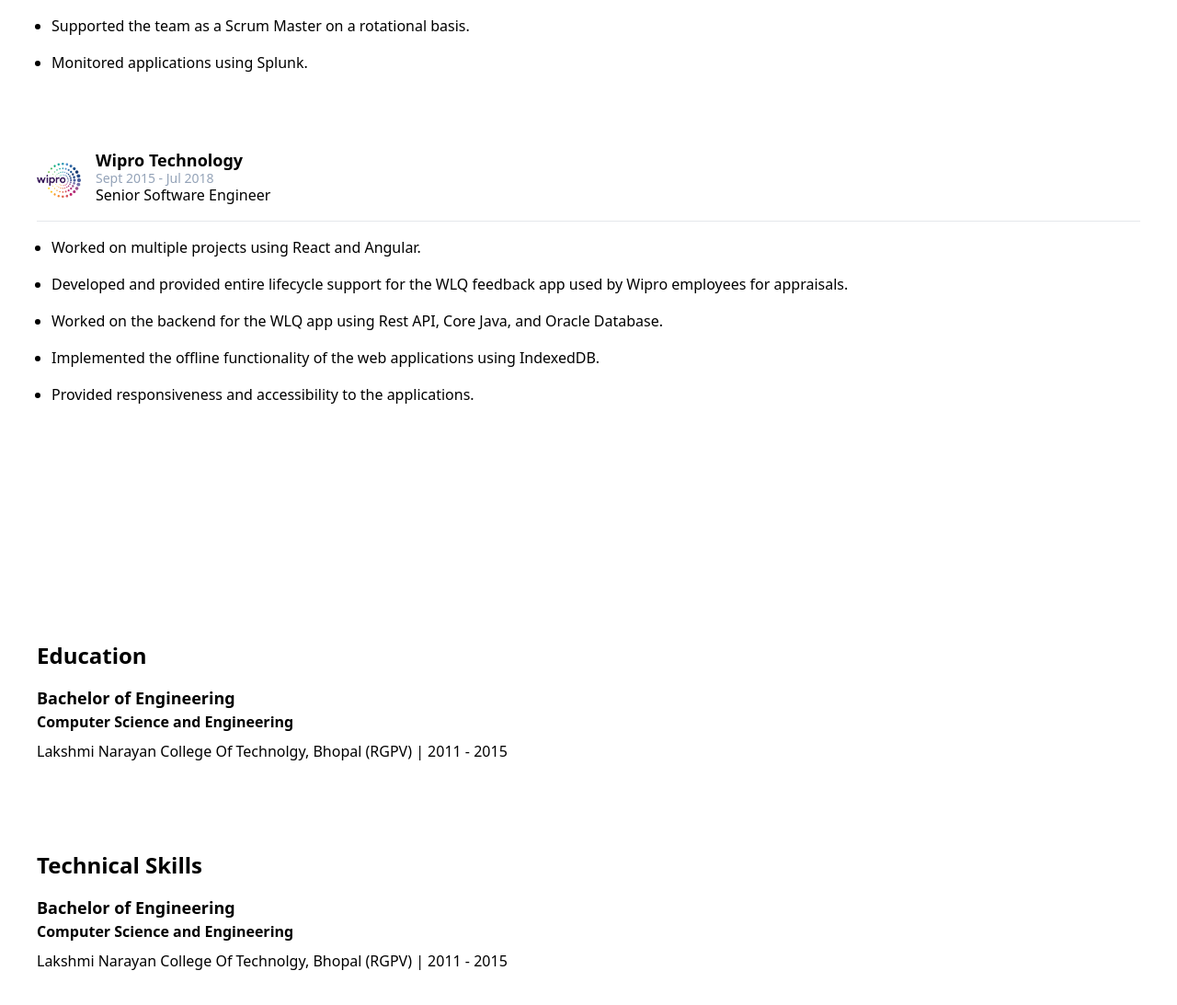
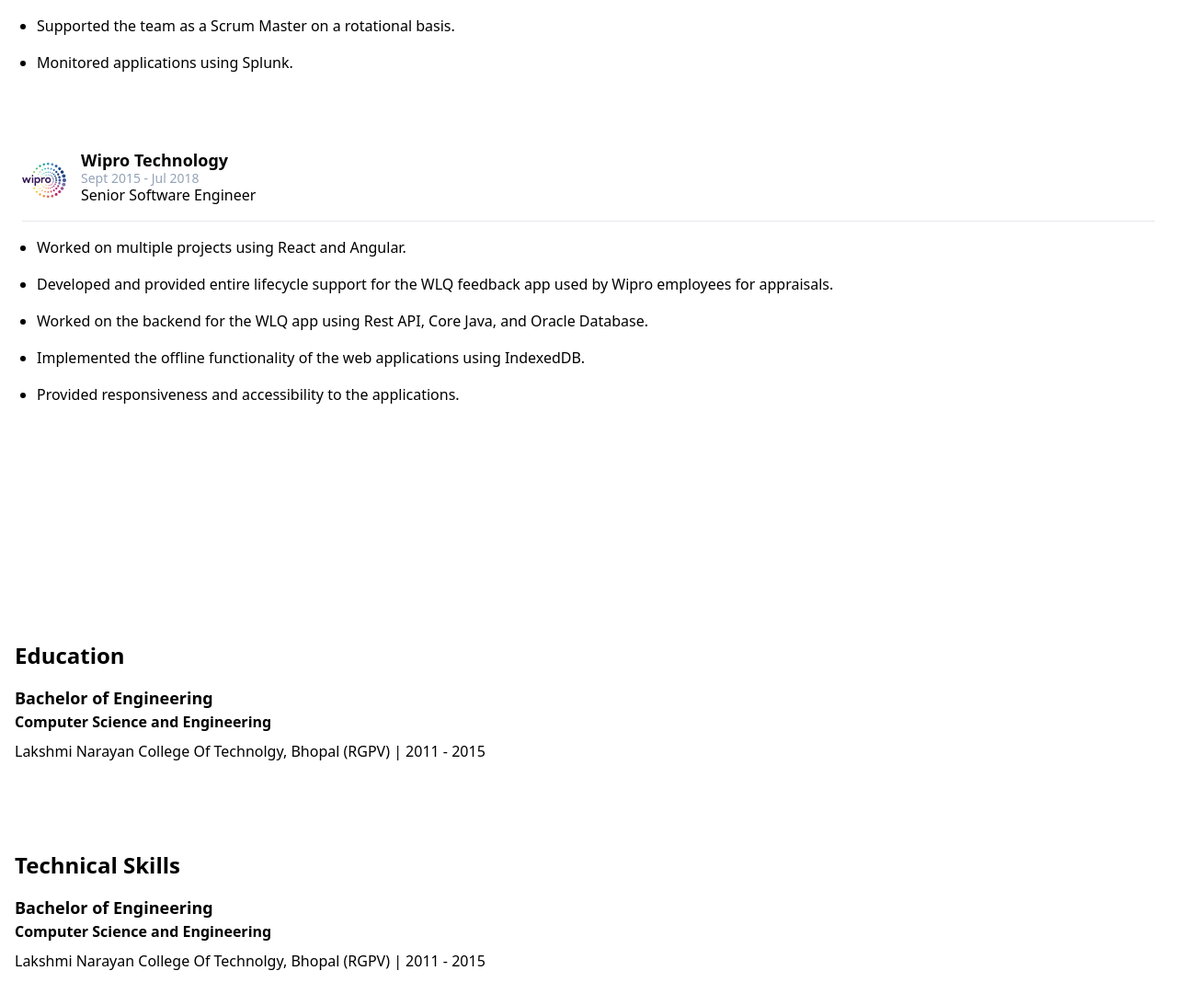
Before and after one commit to ramancodians/raman-v2, a React (Vite) app: page / in a window 1280 px wide. Shown: the part 1859-2952 px from the top of the page at 92% size. Built offline with nearby package versions, Linux system fonts and the light colour scheme; a web font is replaced by a local one.

Commit message:
refactor: adjust padding in App component for better layout

```diff
--- a/src/Khush/App.jsx
+++ b/src/Khush/App.jsx
@@ -91,7 +91,7 @@ const App = () => {
           <TbArrowDown className="text-3xl animate-bounce text-slate-400" />
         </div>
       </div>
-      <div className="container mx-auto min-h-screen flex flex-col px-10">
+      <div className="container mx-auto min-h-screen flex flex-col px-6">
         <h2 className="text-2xl font-semibold">Experience</h2>
         <div className="flex flex-col gap-16 mb-40">
           <Company />
@@ -143,7 +143,7 @@ const App = () => {
       </div>
 
       {/* Education */}
-      <div className="container mx-auto  flex flex-col px-10 my-20">
+      <div className="container mx-auto  flex flex-col px-4 my-20">
         <h2 className="text-2xl font-semibold my-4">Education</h2>
 
         <div>
@@ -157,7 +157,7 @@ const App = () => {
       </div>
 
       {/* sKILLS */}
-      <div className="container mx-auto flex flex-col px-10 my-10">
+      <div className="container mx-auto flex flex-col px-4 my-10">
         <h2 className="text-2xl font-semibold my-4">Technical Skills</h2>
         <div>
           <h3 className="text-lg font-semibold">Bachelor of Engineering</h3>
```
